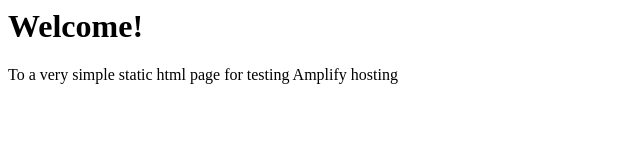
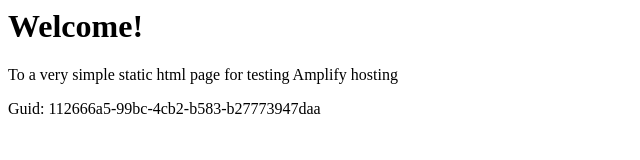
Before and after one commit to aws-aemilia-yul/Github-PR-Commit-Integration-Test-DoNotTouch-v1-preprod-ca-central-1, a website: page src/index.html in a window 1280 px wide. Shown: the whole page, without its empty margins (0-640 px from the left). Drawn offline with Linux system fonts and the light colour scheme.

Commit message:
commit from integ tests

```diff
--- a/src/index.html
+++ b/src/index.html
@@ -1,3 +1,5 @@
+
+
 <html lang="en">
 
 <head>
@@ -10,6 +12,6 @@
 <body>
     <h1>Welcome!</h1>
     <p>To a very simple static html page for testing Amplify hosting</p>
-</body>
+    <p>Guid: 112666a5-99bc-4cb2-b583-b27773947daa</p></body>
 
 </html>
```
